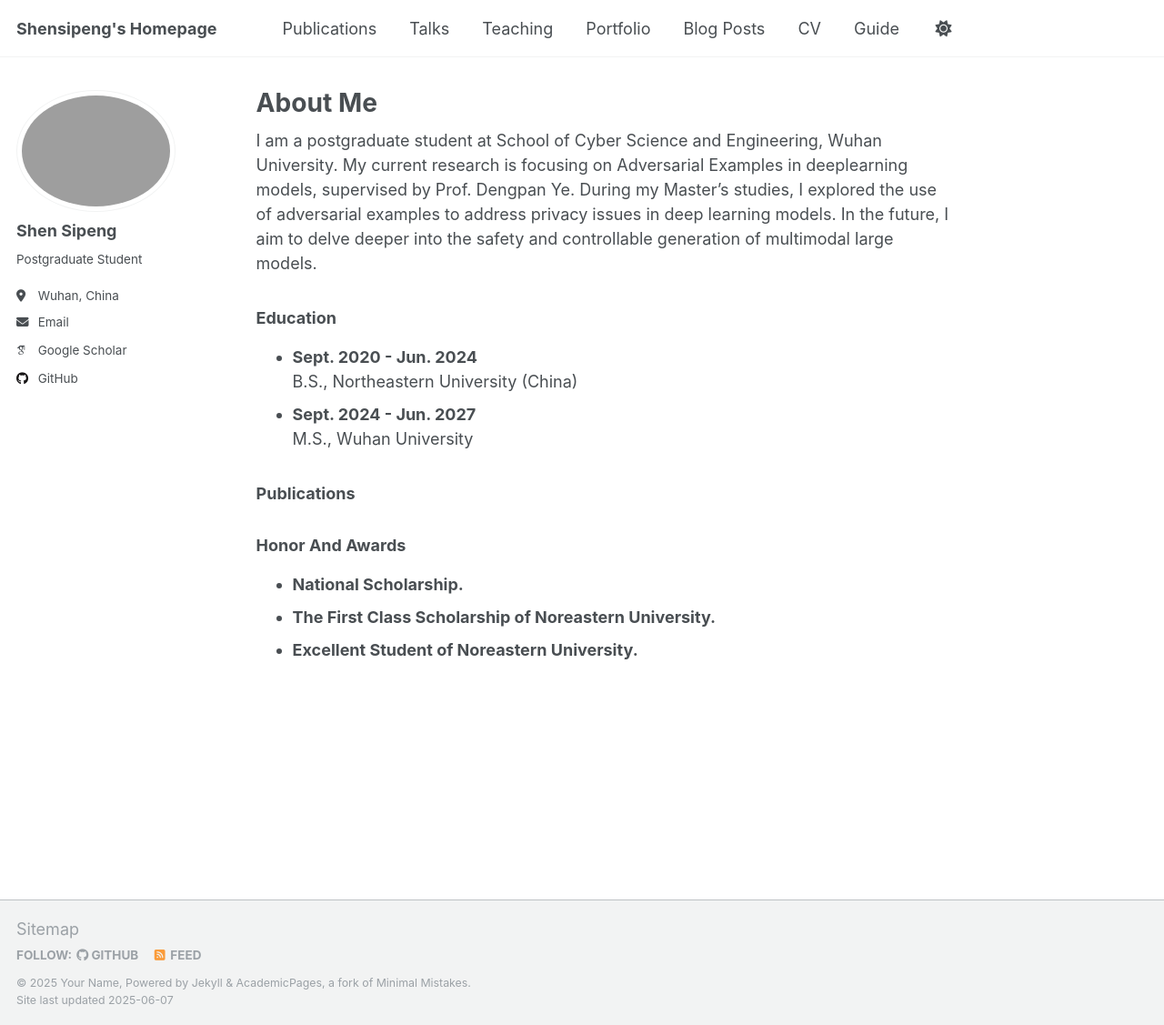
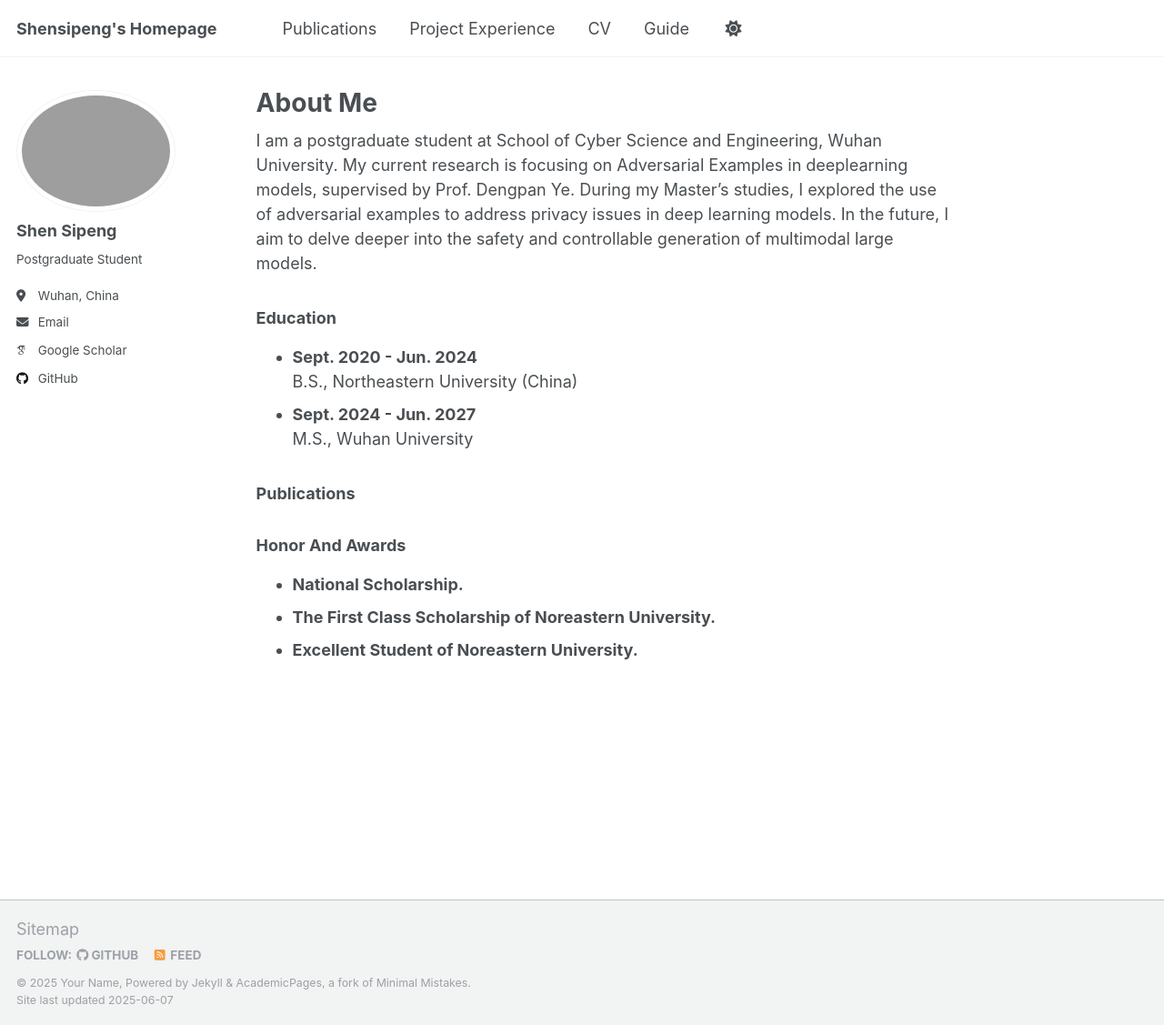
Before and after one commit to SipengShen01/shensipeng, a Jekyll site: the page built from _pages/about.md, in a window 1280 px wide and 1127 px high. Shown: the whole window at 91% size. Built offline with Jekyll 4.4.1, drawn with Linux system fonts in a browser that asks for light colours; some web fonts are replaced.

Commit message:
Update navigation.yml

```diff
--- a/_data/navigation.yml
+++ b/_data/navigation.yml
@@ -11,17 +11,8 @@ main:
   - title: "Publications"
     url: /publications/
 
-  - title: "Talks"
-    url: /talks/
-
-  - title: "Teaching"
+  - title: "Project Experience"
     url: /teaching/
-
-  - title: "Portfolio"
-    url: /portfolio/
-
-  - title: "Blog Posts"
-    url: /year-archive/
 
   - title: "CV"
     url: /cv/
```
